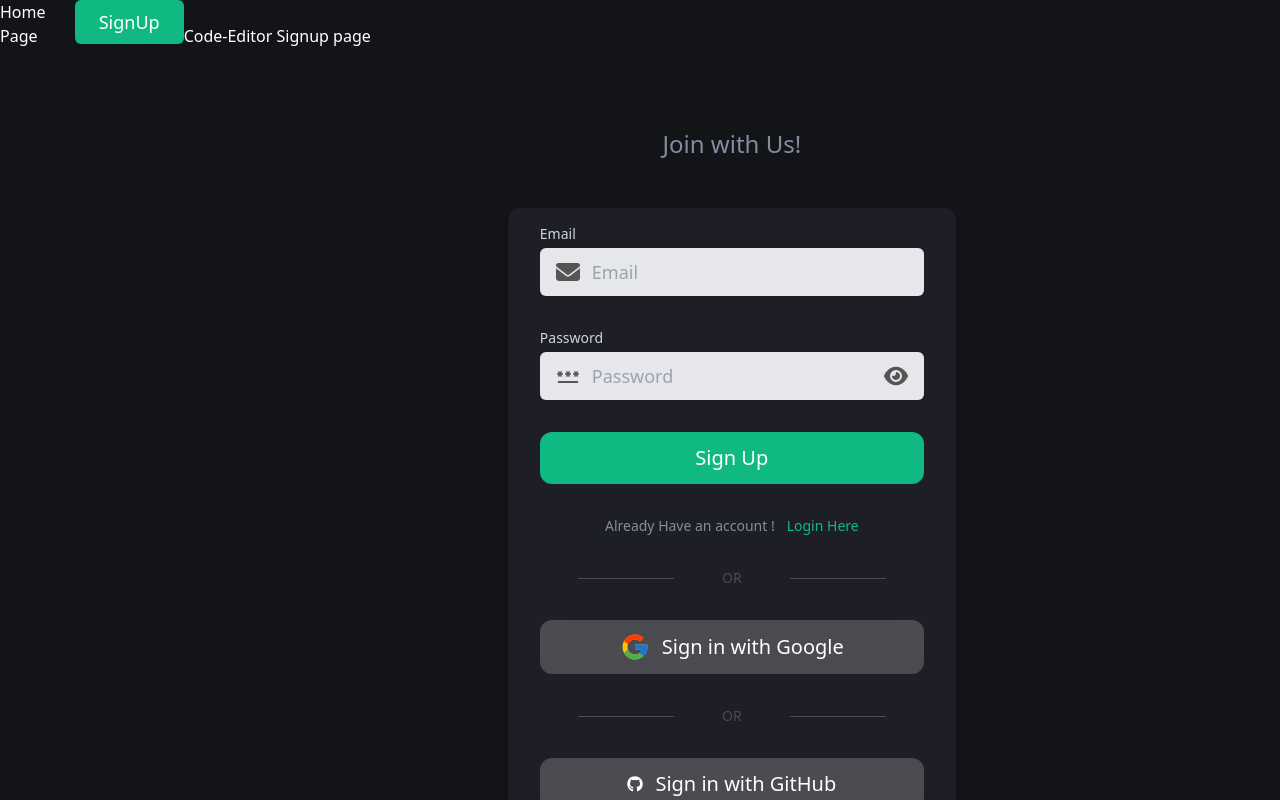
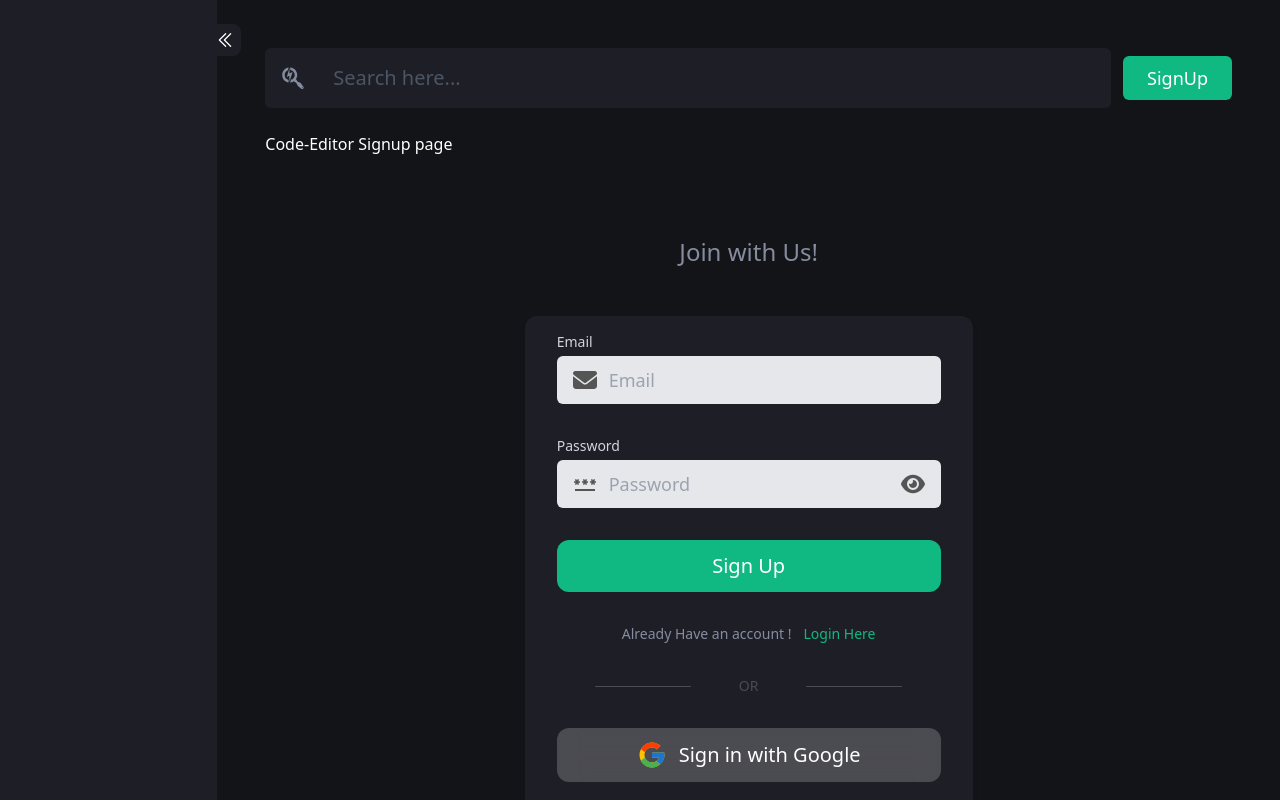
Before and after one commit to SubhPanda04/Collaborative-Code-Editor, a React (Create React App) app: page /home/auth in a window 1280 px wide. Built offline with nearby package versions, Linux system fonts and the light colour scheme; no server answers.

Commit message:
added side menu bar

```diff
--- a/src/container/Home.jsx
+++ b/src/container/Home.jsx
@@ -1,17 +1,51 @@
 import React, { useState } from 'react'
 import { Link, Route, Routes } from 'react-router-dom';
+import { FaSearchengin } from 'react-icons/fa6';
 import {Projects, SignUp} from '../container';
 import { motion } from 'framer-motion';
+import { HiChevronDoubleLeft } from "react-icons/hi2"
+
 
 const Home = () => {
+    const [isSideMenu, setIsSideMenu] = useState(false)
     const [user,setUser] = useState(null);
   return (
     <>
-    <div className='text-white'>
-      Home Page
+    <div className= {`w-2 ${
+        isSideMenu ? "w-2" : "flex-[.2] xl:flex-[.2]"
+    }  min-h-screen max-h-screen relative bg-secondary px-3 py-6 flex flex-col
+    items-center justify-start gap-4 transition-all duration-200 ease-in-out` }
+    >
+
+    {/* anchor */}
+    <motion.div whileTap={{scale : 0.9}} onClick={() => setIsSideMenu(!isSideMenu)} className='w-8 h-8 bg-secondary rounded-tr-lg rounded-br-lg
+    absolute -right-6 flex items-center justify-center cursor-pointer'>
+        <HiChevronDoubleLeft className='text-white text-xl' />
+
+    </motion.div>
+
+    <div className='overflow-hidden w-full flex flex-col gap-4'>
+        {/*logo */}
+        {/*start coding */}
+
+        {/* Home Nav*/}
+
     </div>
-    <div>
-        {/* Profile section */}
+
+    </div>
+    <div className='flex-1 min-h-screen max-h-screen overflow-y-scroll
+    h-full flex flex-col items-start justify-start px-4 md:px-12 py-4 md:py-12'>
+        {/*top section */}
+
+        <div className='w-full flex items-center justify-between gap-3'>
+            {/*search */}
+            <div className='bg-secondary w-full px-4 py-3 rounded-md flex items-center justify-center gap-3'>
+                <FaSearchengin className='text-2xl text-primaryText'/>
+                <input type='text' className='flex-1 px-4 py-1 text-xl bg-transparent
+                outline-none border-none text-primaryText placeholder:text-gray-600'
+                placeholder='Search here...'/>
+            </div>
+            {/* profile section */}
         {!user && (
             <motion.div
                 whileTap={{scale: 0.9}}
@@ -31,6 +65,8 @@ const Home = () => {
 
         {user && <div></div>}
     </div>
+
+
     {/*bottom section */}
     <div className='w-full'>
         <Routes>
@@ -38,6 +74,7 @@ const Home = () => {
             <Route path="/auth" element={<SignUp />} />
         </Routes>
     </div>
+    </div>
     </>
 
   )
```
